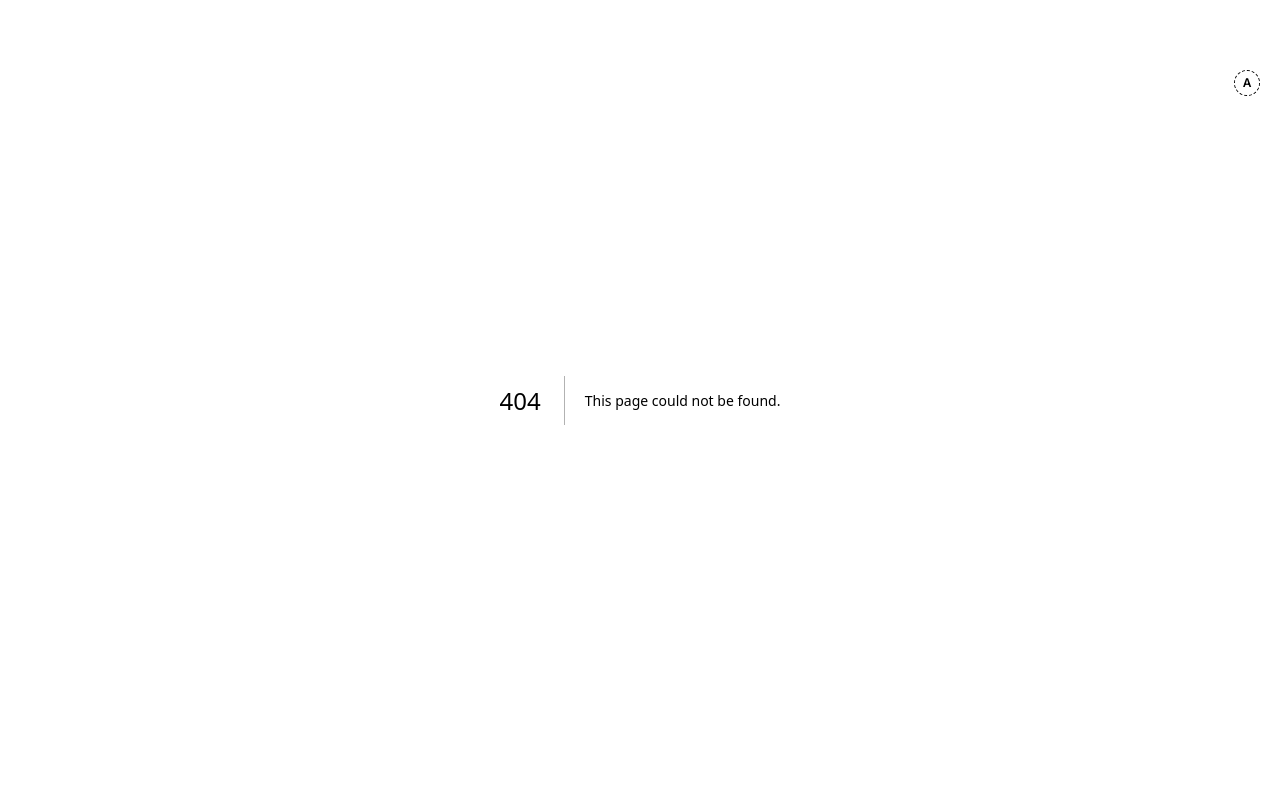
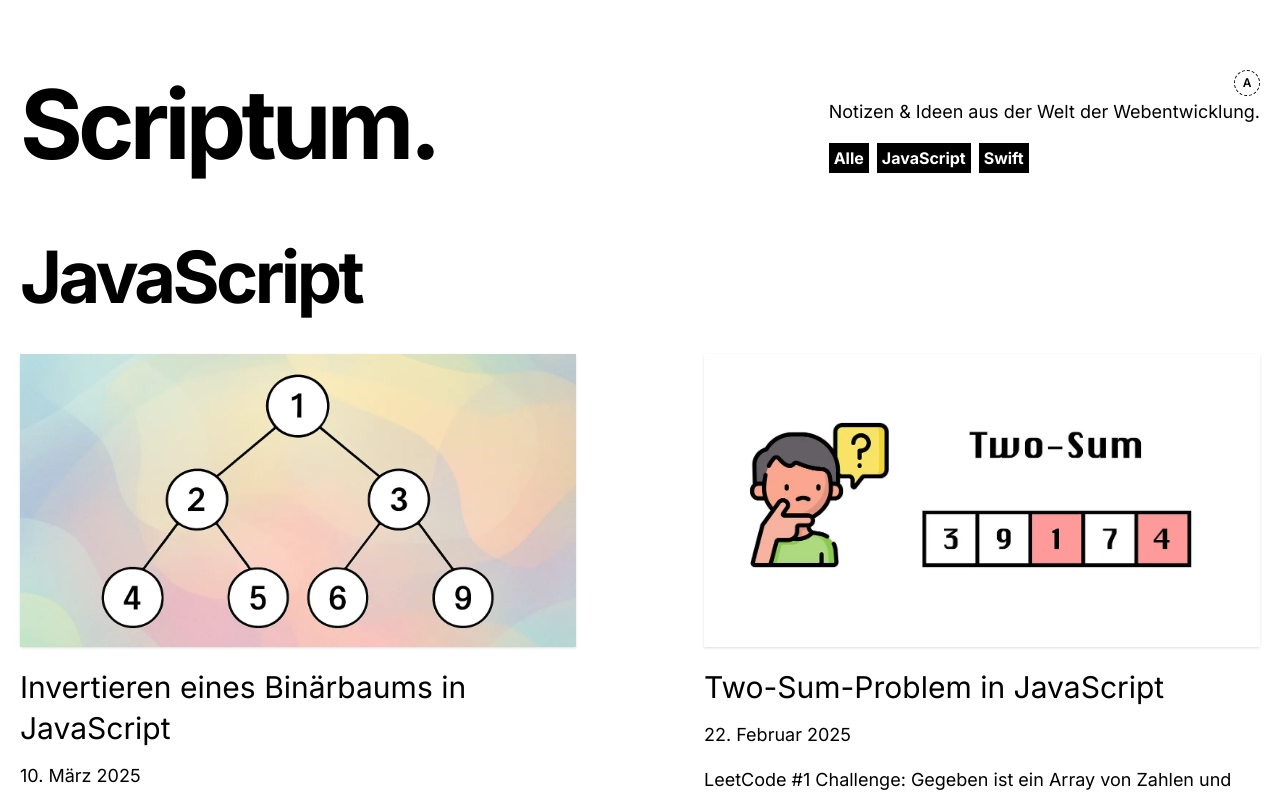
Before and after one commit to armanabkar/dev-blog, a Next.js app: page /categories/JavaScript in a window 1280 px wide. Before the commit this address had no page. Shown: the top 799 px of the page. Built offline with nearby package versions, Linux system fonts and the light colour scheme.

Commit message:
Add categories

```diff
--- a/src/app/_components/intro.tsx
+++ b/src/app/_components/intro.tsx
@@ -1,4 +1,5 @@
-import { SITE_TITLE } from "@/lib/constants";
+import { SITE_TITLE, CATEGORIES } from "@/lib/constants";
+import Link from "next/link";
 
 export function Intro() {
   return (
@@ -6,9 +7,25 @@ export function Intro() {
       <h1 className="text-5xl md:text-8xl font-bold tracking-tighter leading-tight md:pr-8">
         {SITE_TITLE}.
       </h1>
-      <h4 className="text-center md:text-left text-lg mt-5 md:pl-8">
-        Notizen & Ideen aus der Welt der Webentwicklung.
-      </h4>
+      <div>
+        <h4 className="text-center md:text-left text-lg mt-5 md:pl-8">
+          Notizen & Ideen aus der Welt der Webentwicklung.
+        </h4>{" "}
+        {CATEGORIES.length > 0 && (
+          <div className="text-center md:text-left mt-5 md:pl-8 space-x-2">
+            {["Alle", ...CATEGORIES].map((category) => (
+              <Link
+                key={category}
+                href={category === "Alle" ? "/" : `/categories/${category}`}
+                title={category}
+                className="bg-black hover:bg-white hover:text-black border border-black text-white font-bold p-1 duration-200 transition-colors"
+              >
+                {category}
+              </Link>
+            ))}
+          </div>
+        )}
+      </div>
     </section>
   );
 }
--- a/src/app/_components/more-stories.tsx
+++ b/src/app/_components/more-stories.tsx
@@ -3,13 +3,14 @@ import { PostPreview } from "./post-preview";
 
 type Props = {
   posts: Post[];
+  title?: string;
 };
 
-export function MoreStories({ posts }: Props) {
+export function MoreStories({ posts, title = "Weitere Beiträge" }: Props) {
   return (
     <section>
       <h2 className="mb-8 text-5xl md:text-7xl font-bold tracking-tighter leading-tight">
-        Weitere Beiträge
+        {title.replace(/^\w/, (c) => c.toUpperCase())}
       </h2>
       <div className="grid grid-cols-1 md:grid-cols-2 md:gap-x-16 lg:gap-x-32 gap-y-20 md:gap-y-32 mb-32">
         {posts.map((post) => (
--- a/src/app/_components/post-tags.tsx
+++ b/src/app/_components/post-tags.tsx
@@ -1,17 +1,20 @@
+import Link from "next/link";
+
 type props = {
-  tags?: string[]
+  tags?: string[];
 };
 
 export function PostTags({ tags = [] }: props) {
   return (
     <div className="flex flex-wrap max-w-2xl mx-auto space-x-2">
       {tags?.map((tag) => (
-        <span
+        <Link
           key={tag}
-          className="p-1 my-1 rounded-md bg-neutral-50 dark:bg-slate-800 font-bold border border-neutral-200"
+          className="bg-black hover:bg-white hover:text-black border border-black text-white font-bold p-1 duration-200 transition-colors"
+          href={`/categories/${tag}`}
         >
           {tag}
-        </span>
+        </Link>
       ))}
     </div>
   );
--- /dev/null
+++ b/src/app/categories/[slug]/page.tsx
@@ -0,0 +1,49 @@
+import { Metadata } from "next";
+import Container from "@/app/_components/container";
+import { notFound } from "next/navigation";
+import { Intro } from "@/app/_components/intro";
+import { MoreStories } from "@/app/_components/more-stories";
+import { getAllPosts, getPostsBySlug } from "@/lib/api";
+
+export default async function Category(props: Params) {
+  const params = await props.params;
+  const posts = getAllPosts();
+  const postsBySlug = getPostsBySlug(posts, params.slug);
+
+  if (postsBySlug.length == 0) {
+    return notFound();
+  }
+
+  return (
+    <main>
+      <Container>
+        <Intro />
+        {postsBySlug.length > 0 && (
+          <MoreStories posts={postsBySlug} title={params.slug} />
+        )}
+      </Container>
+    </main>
+  );
+}
+
+type Params = {
+  params: Promise<{
+    slug: string;
+  }>;
+};
+
+export async function generateMetadata(props: Params): Promise<Metadata> {
+  const params = await props.params;
+
+  if (!params.slug) {
+    return notFound();
+  }
+
+  const title = `${params.slug.replace(/^\w/, (c) =>
+    c.toUpperCase()
+  )} | Notizen & Ideen zur Webentwicklung`;
+
+  return {
+    title,
+  };
+}
--- a/src/app/prism.css
+++ b/src/app/prism.css
@@ -20,7 +20,6 @@ pre[class*="language-"] {
   margin: 0.5em 0;
   overflow: auto;
   background: #333;
-  border-radius: 8px;
 }
 
 .token.comment,
@@ -85,7 +84,6 @@ code {
   background-color: #333;
   color: #fafafa;
   padding: 2px 4px;
-  border-radius: 8px;
   font-family: monospace;
   line-height: 1.5;
   tab-size: 4;
@@ -97,7 +95,6 @@ pre code {
   margin: 0.5em 0;
   background: #333;
   color: #fafafa;
-  border-radius: 8px;
   overflow-x: auto;
 }
 
--- a/src/lib/api.ts
+++ b/src/lib/api.ts
@@ -27,3 +27,10 @@ export function getAllPosts(): Post[] {
     .sort((post1, post2) => (post1.date > post2.date ? -1 : 1));
   return posts;
 }
+
+export function getPostsBySlug(posts: Post[], slug: string) {
+  const lowerSlug = slug.toLowerCase();
+  return posts.filter((post) =>
+    post.tags?.some((tag) => tag.toLowerCase() === lowerSlug)
+  );
+}
--- a/src/lib/constants.ts
+++ b/src/lib/constants.ts
@@ -2,3 +2,4 @@ export const SITE_TITLE = "Scriptum";
 export const GITHUB_REPOSITORY = "https://github.com/armanabkar/dev-blog";
 export const HOME_OG_IMAGE_URL =
   "https://og-image.vercel.app/Next.js%20Blog%20Starter%20Example.png?theme=light&md=1&fontSize=100px&images=https%3A%2F%2Fassets.vercel.com%2Fimage%2Fupload%2Ffront%2Fassets%2Fdesign%2Fnextjs-black-logo.svg";
+export const CATEGORIES = ["JavaScript", "Swift"];
```
Also changed, not shown: 1 other file (tests, documents, lock files or other folders).
